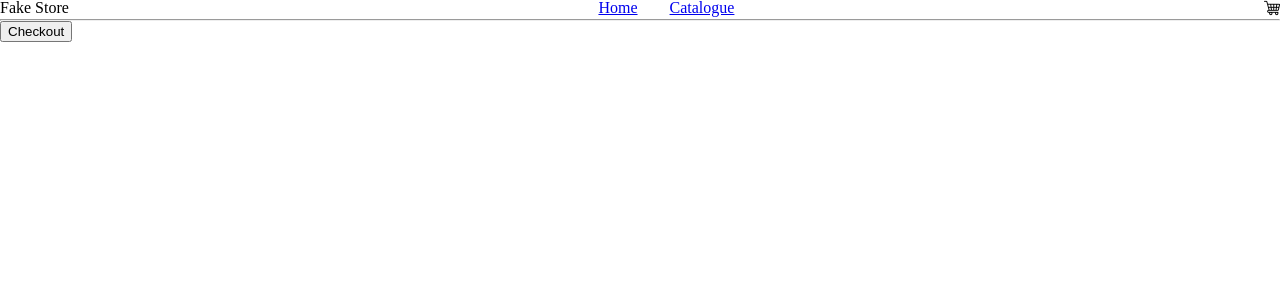
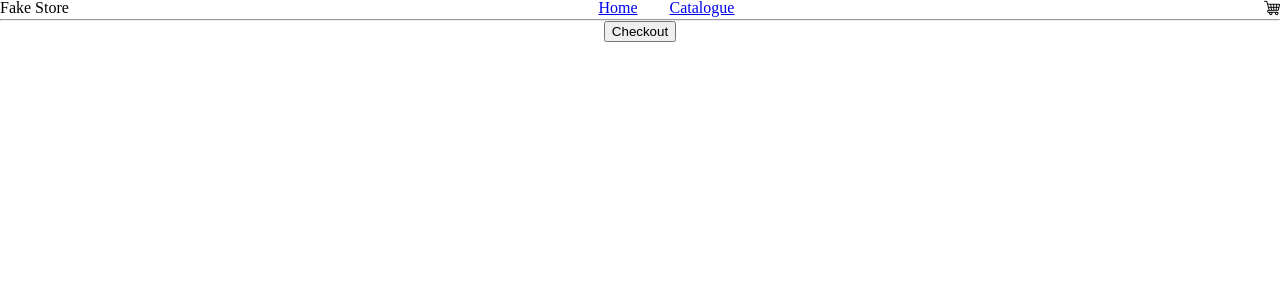
Before and after one commit to oscargmora/shopping-cart, a React (Vite) app: page /cart in a window 1280 px wide. Shown: the top 300 px of the page. Built offline with nearby package versions, Linux system fonts and the light colour scheme.

Commit message:
Add Styling

```diff
--- a/src/routes/Router.jsx
+++ b/src/routes/Router.jsx
@@ -11,9 +11,11 @@ const Router = () => {
     const addToBasket = ( item, count, title, image, price ) => {
         if (item in basket) {
             if (count === 0) {
+                console.log(count)
                 delete basket[item];
             } else {
                 basket[item][0] = count;
+                console.log(count)
                 return basket;
             }
         } else {
--- a/src/routes/home/Home.jsx
+++ b/src/routes/home/Home.jsx
@@ -1,10 +1,13 @@
 import Header from "../../header/Header";
+import { Link } from 'react-router-dom';
 
 const Home = () => {
     return (
         <>
             <Header />
-            <h3>Home Page</h3>
+            <h3>Stop Shop</h3>
+            <p>The place for all your needs!</p>
+            <Link to='/catalogue'>Shop Now!</Link>
         </>
     )
 }
--- a/src/routes/shop/cart/Cart.jsx
+++ b/src/routes/shop/cart/Cart.jsx
@@ -13,18 +13,20 @@ const Cart = ({addToBasket, basket}) => {
                         Object.keys(basket).map(key => (
                             <li className={cartStyles.item} key={key}>
                                 <img className={cartStyles.img} src={basket[key][2]} />
-                                <div>
+                                <div className={cartStyles.pricing}>
                                     <p>{basket[key][1]}</p>
-                                    <p>{basket[key][3]}</p>
+                                    <p>${basket[key][3]}</p>
                                     <Counter dataId={basket[key][0]} basket={basket} startingNumber={basket[key][0]} />
                                 </div>
-                                <button onClick={(e) => addToBasket(key, Number(e.target.previousSibling.firstChild.nextSibling.innerText), key[1], key[2], key[3])}>Update Cart</button>
+                                <button className={cartStyles.updateCartButton} onClick={(e) => addToBasket(key, Number(e.target.previousSibling.firstChild.nextSibling.nextSibling.firstChild.nextSibling.innerText), key[1], key[2], key[3])}>Update Cart</button>
                             </li>
                         ))
                     }
                 </ul>
             </div>
-            <button>Checkout</button>
+            <div className={cartStyles.checkoutButtonContainer}>
+                <button className={cartStyles.checkoutButton}>Checkout</button>
+            </div>
         </>
     )
 }
--- a/src/routes/shop/cart/cart.module.css
+++ b/src/routes/shop/cart/cart.module.css
@@ -1,10 +1,21 @@
-.img {
-    height: 8em;
-}
-
 .item {
     border: black 1px solid;
     display: grid;
     grid-template-columns: repeat(3, 1fr);
     align-items: center;
+    margin: 2em;
+    padding: 2em;
 }
+
+.img {
+    height: 8em;
+}
+
+.updateCartButton {
+    width: 50em;
+}
+
+.checkoutButtonContainer {
+    display: flex;
+    justify-content: center;
+}
```
